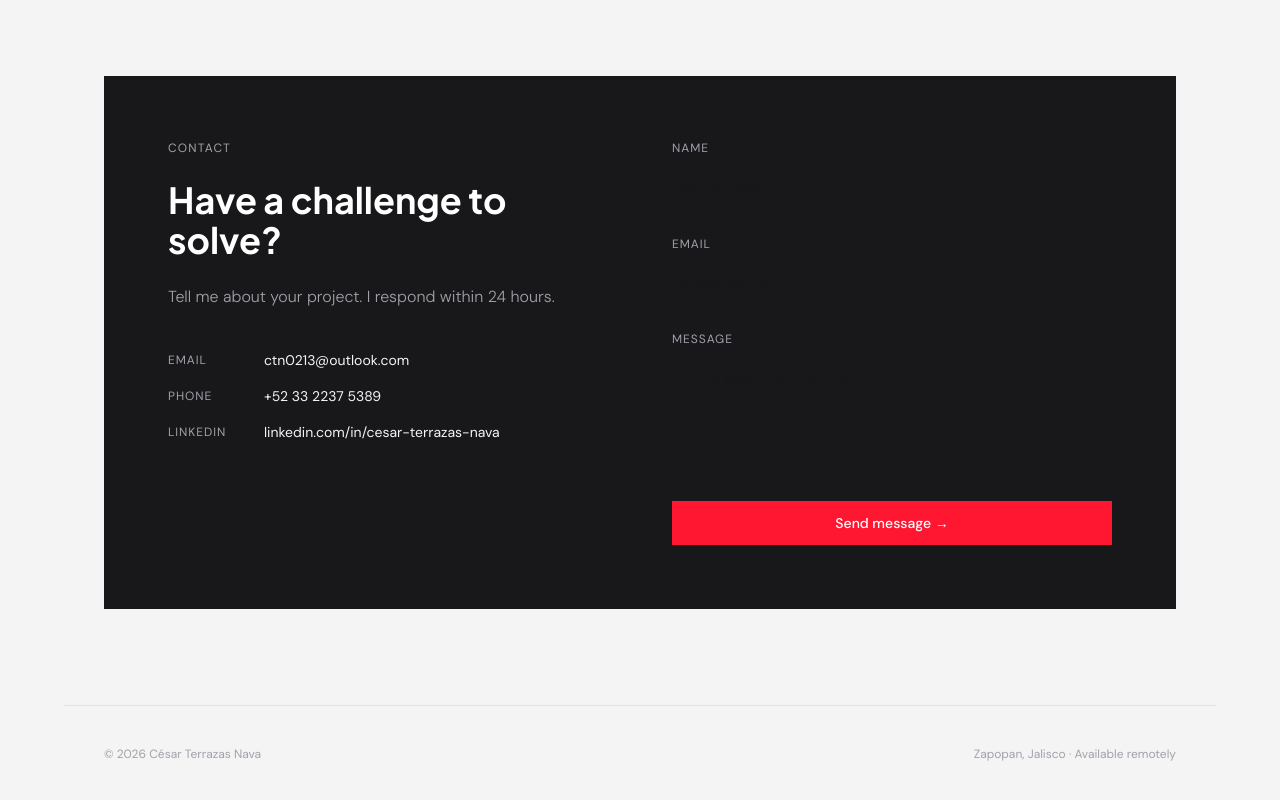
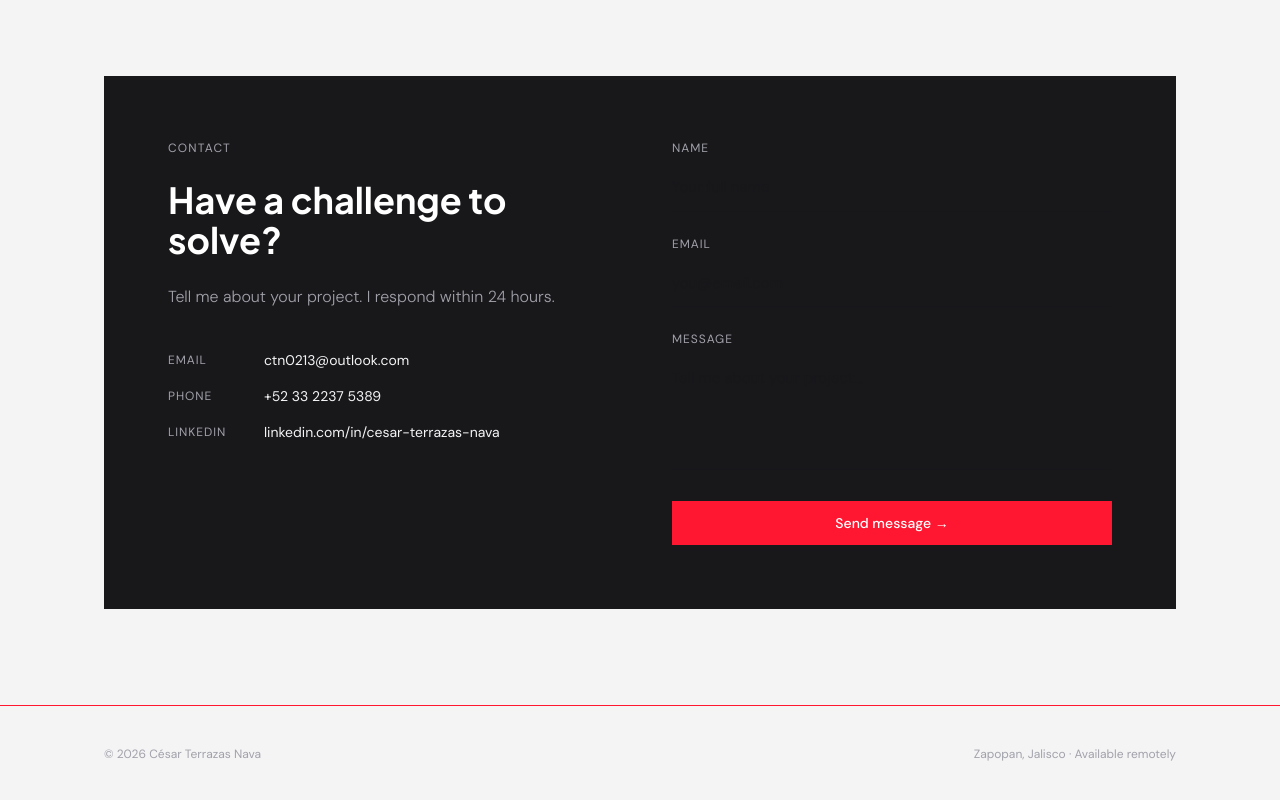
Before and after one commit to zizza13/portafolio-maqueta, a React (Vite) app: page / in a window 1280 px wide. Shown: the part 3125-3925 px from the top of the page. Built offline with nearby package versions, Linux system fonts and the light colour scheme; the HTML template or start-up script is replaced by a standard one.

Commit message:
Footer actualizado

```diff
--- a/src/App.tsx
+++ b/src/App.tsx
@@ -931,9 +931,9 @@ function Contact() {
 
 function Footer() {
   return (
-    <footer
+    <footer style={{ borderTop: '1px solid #ff1731' }}>
+      <div
         className="px-6 lg:px-10 max-w-6xl mx-auto py-10 flex flex-col md:flex-row items-start md:items-center justify-between gap-4"
-      style={{ borderTop: '1px solid rgba(24,24,27,0.08)' }}
       >
         <p className="text-xs" style={{ color: '#A1A1AA', fontFamily: 'DM Sans, sans-serif' }}>
           © 2026 César Terrazas Nava
@@ -941,6 +941,7 @@ function Footer() {
         <p className="text-xs" style={{ color: '#A1A1AA', fontFamily: 'DM Sans, sans-serif' }}>
           Zapopan, Jalisco · Available remotely
         </p>
+      </div>
     </footer>
   )
 }
```
Lines whose indentation alone changed are shown as unchanged.
